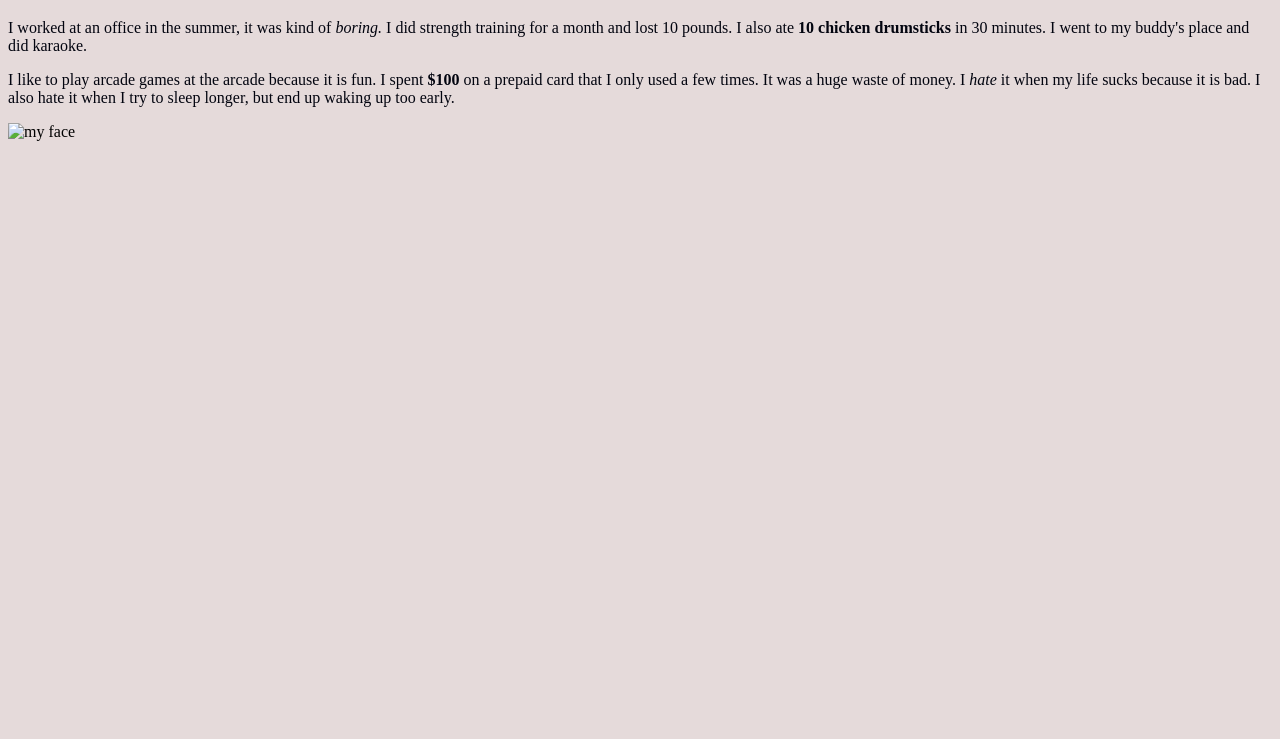
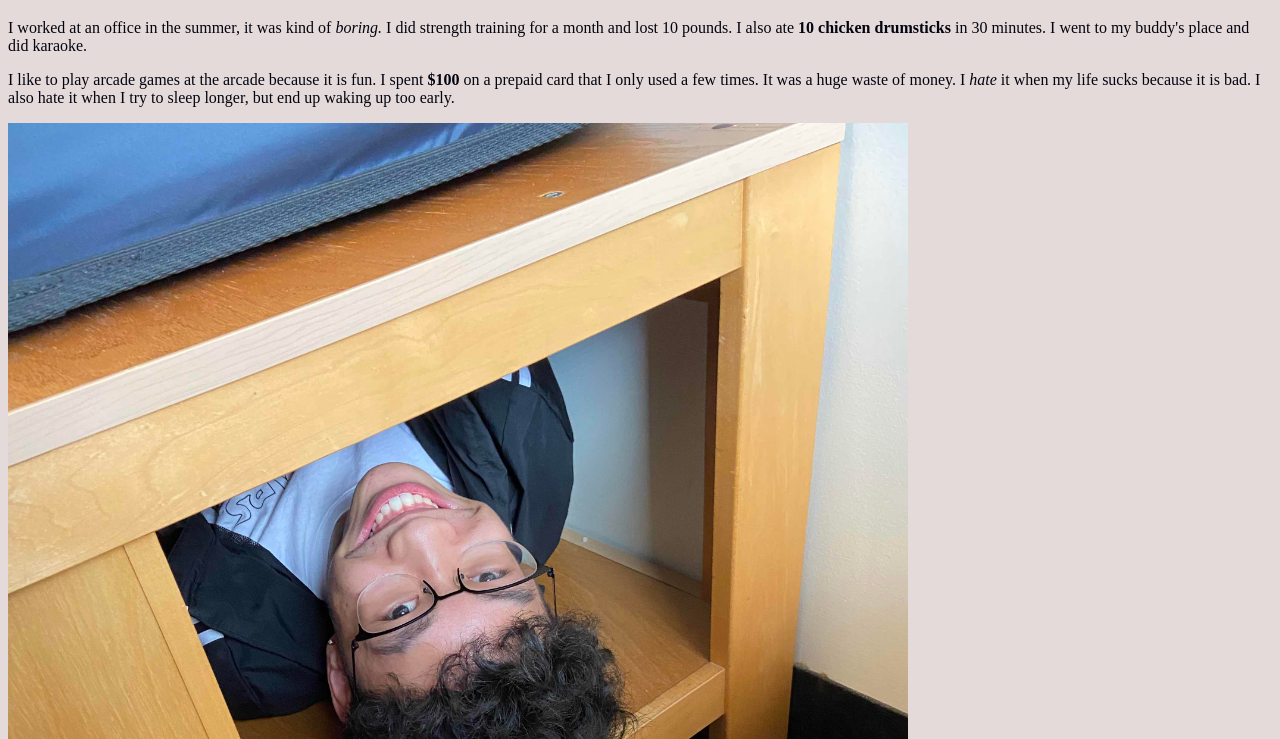
Before and after one commit to wesleychuu/labs, a plain HTML site: page pages/about.html in a window 1280 px wide. Shown: the part 61-800 px from the top of the page. Drawn offline with Linux system fonts and the light colour scheme.

Commit message:
fixed image display

```diff
--- a/pages/about.html
+++ b/pages/about.html
@@ -22,7 +22,7 @@
         when I try to sleep longer, but end up waking up too early.
     </p>
 
-    <img src="images/myface.jpg" alt="my face" style="width: 900px;height: 1200px;">
+    <img src="../images/myface.jpg" alt="my face" style="width: 900px;height: 1200px;">
 
 </body>
 </html>
```
